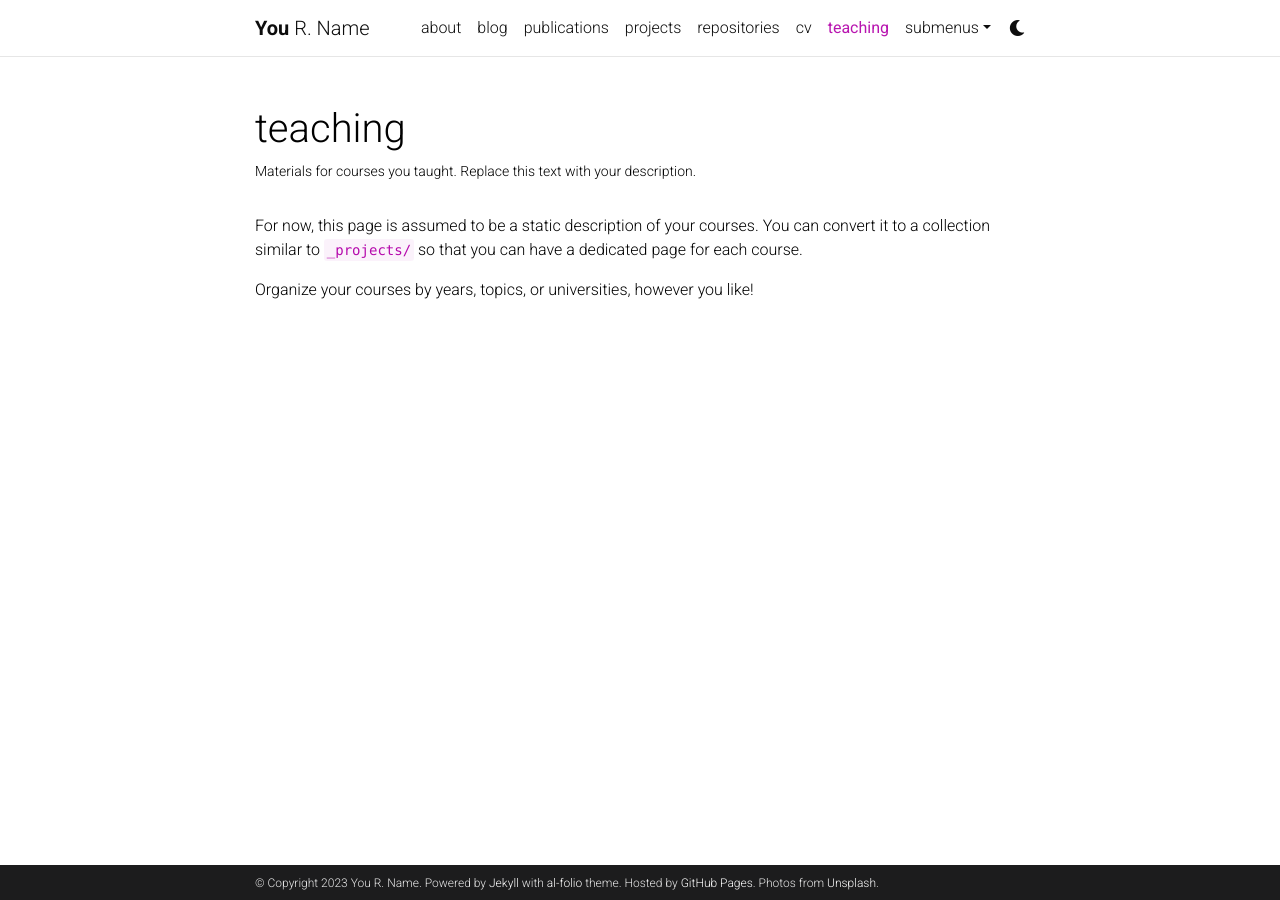
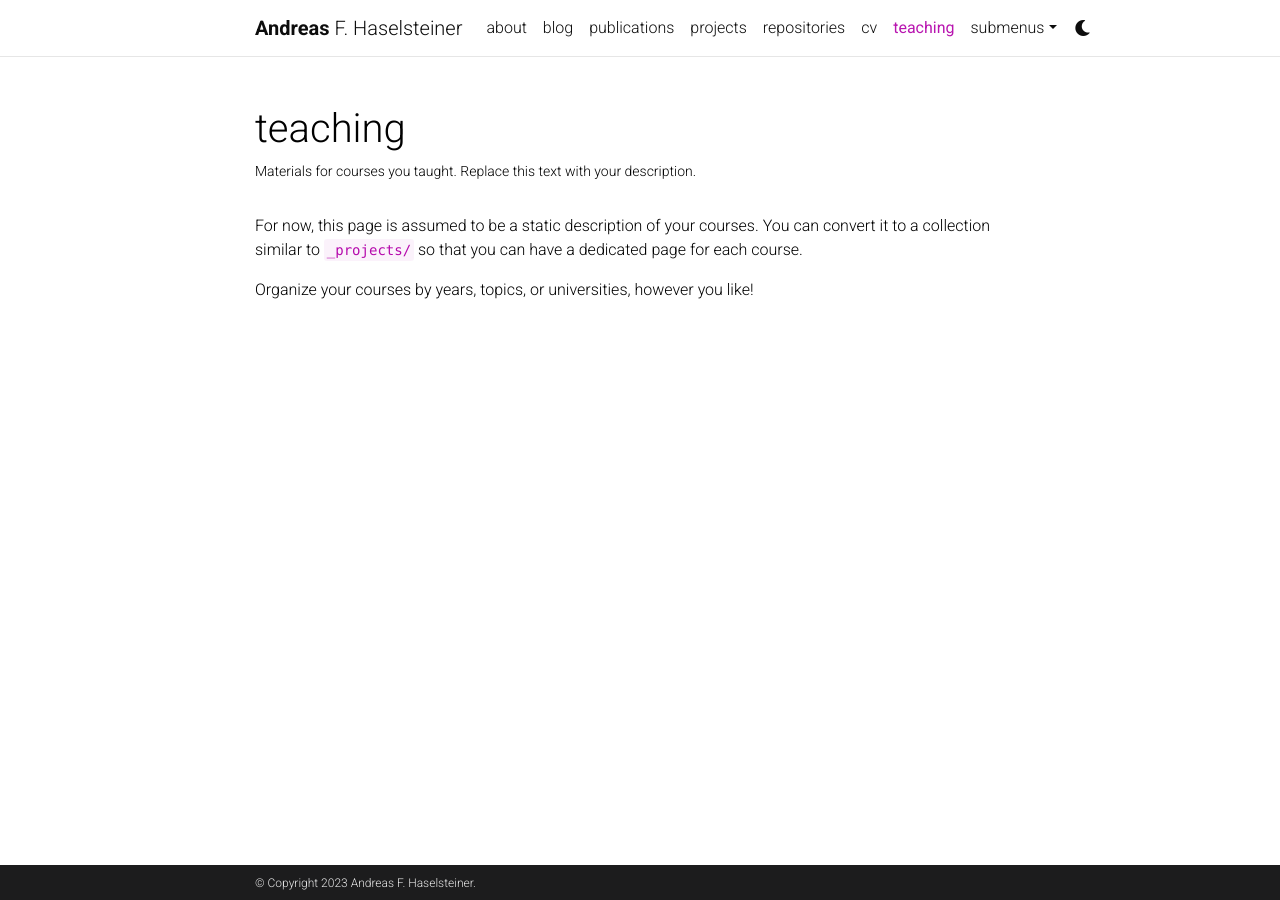
Before and after one commit to ahaselsteiner/ahaselsteiner.github.io, a Jekyll site: the page built from _pages/teaching.md, in a window 1280 px wide. Built offline with Jekyll 4.4.1, drawn with Linux system fonts in a browser that asks for light colours; comment, search, counter and statistics services are not loaded; a style sheet for code colours, icons or effects is not loaded.

Commit message:
First commit.

```diff
--- a/_config.yml
+++ b/_config.yml
@@ -3,22 +3,19 @@
 # -----------------------------------------------------------------------------
 
 title: blank # the website title (if blank, full name will be used instead)
-first_name: You
-middle_name: R.
-last_name: Name
-email: you@example.com
+first_name: Andreas
+middle_name: F.
+last_name: Haselsteiner
+email: af.haselsteiner@gmail.com
 description: > # the ">" symbol means to ignore newlines until "footer_text:"
-  A simple, whitespace theme for academics. Based on [*folio](https://github.com/bogoli/-folio) design.
+  Andreas's personal website.
 footer_text: >
-  Powered by <a href="https://jekyllrb.com/" target="_blank">Jekyll</a> with <a href="https://github.com/alshedivat/al-folio">al-folio</a> theme.
-  Hosted by <a href="https://pages.github.com/" target="_blank">GitHub Pages</a>.
-  Photos from <a href="https://unsplash.com" target="_blank">Unsplash</a>.
-keywords: jekyll, jekyll-theme, academic-website, portfolio-website  # add your own keywords or leave empty
+keywords: andy, andreas, haselsteiner, personal-website # add your own keywords or leave empty
 
 lang: en # the language of your site (for example: en, fr, cn, ru, etc.)
 icon: ⚛️  # the emoji used as the favicon (alternatively, provide image name in /assets/img/)
 
-url: https://alshedivat.github.io # the base hostname & protocol for your site
+url: https://ahaselsteiner.github.io # the base hostname & protocol for your site
 baseurl: /al-folio # the subpath of your site, e.g. /blog/
 last_updated: false # set to true if you want to display last updated in the footer
 impressum_path:  # set to path to include impressum link in the footer, use the same path as permalink in a page, helps to conform with EU GDPR
```
